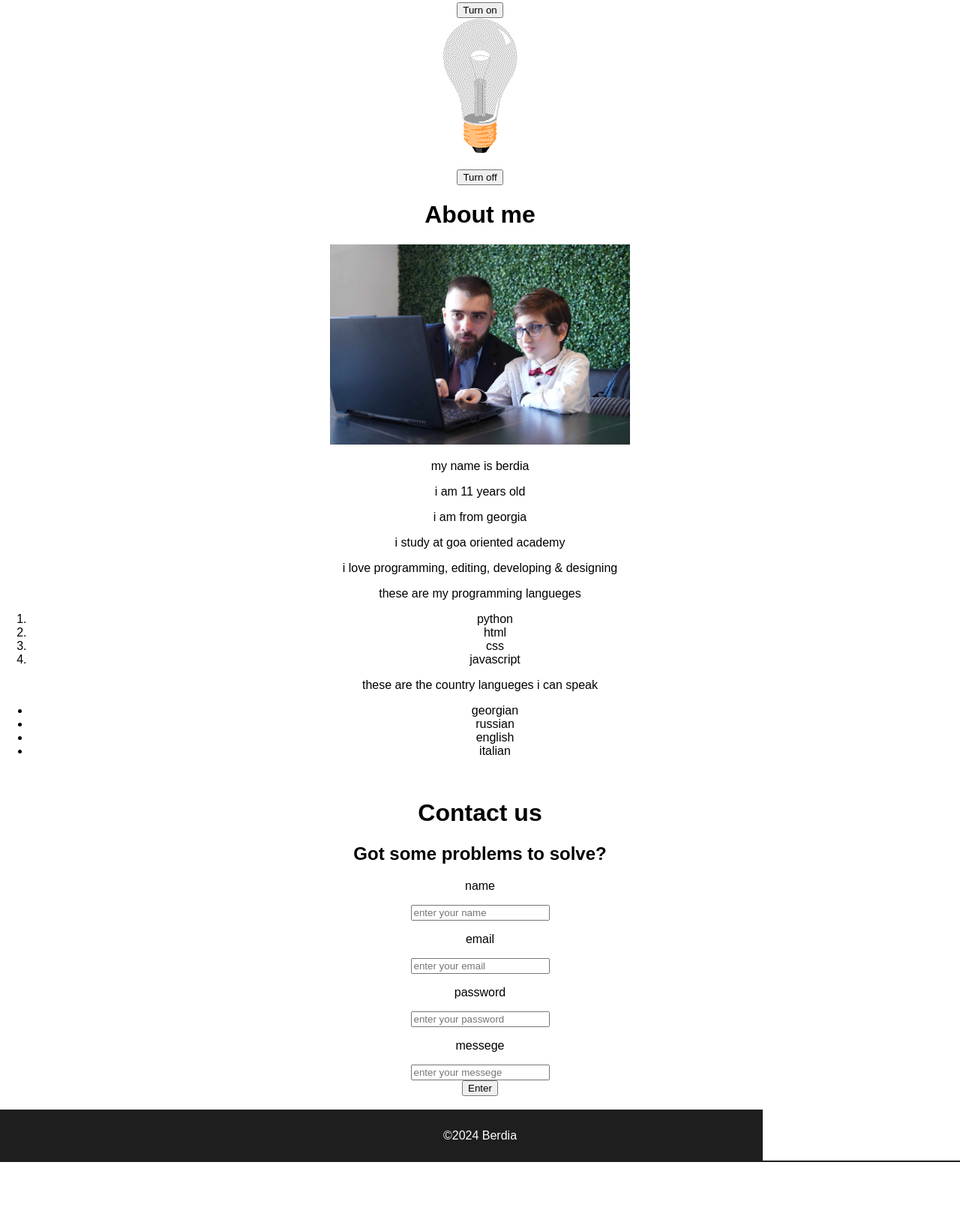
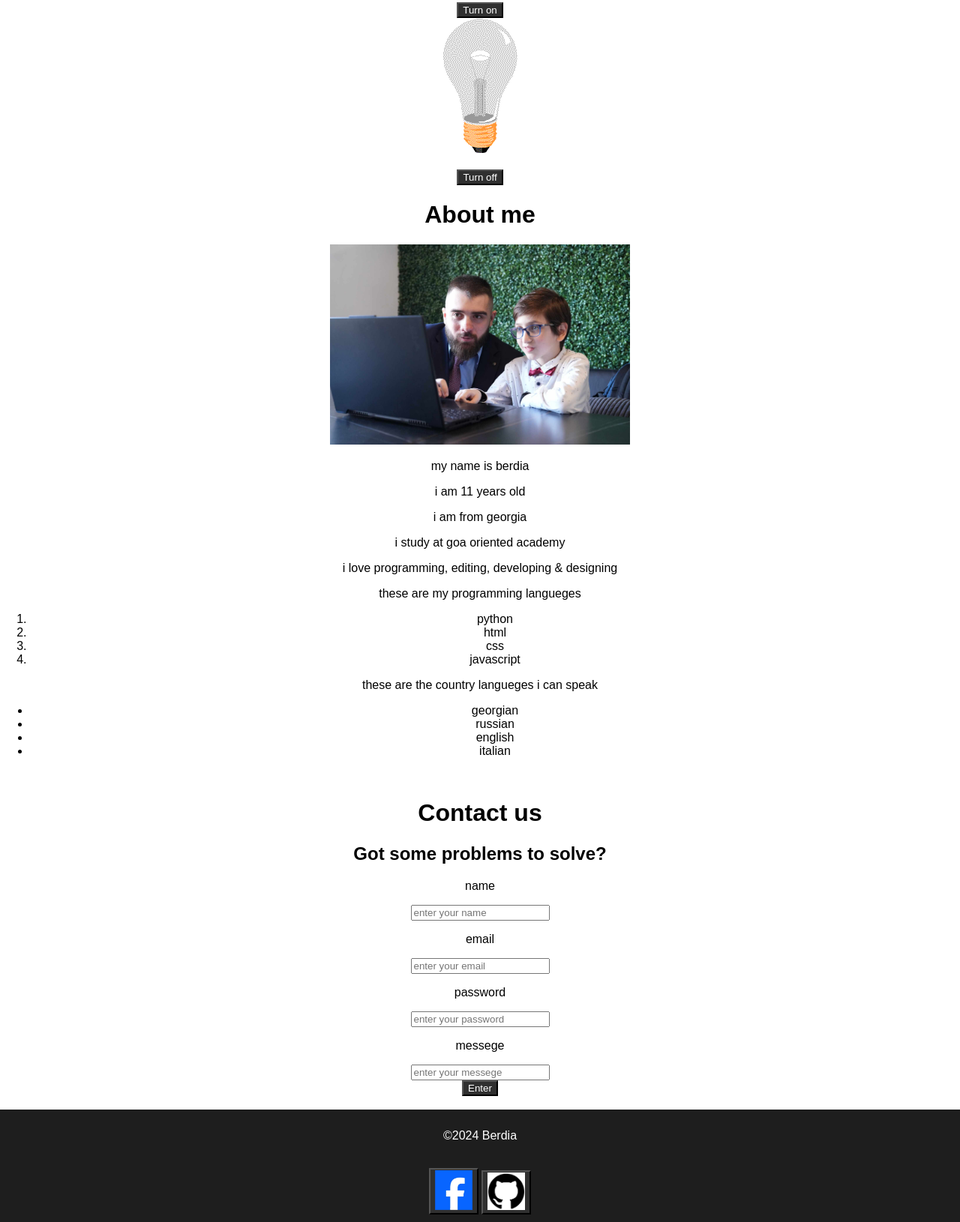
Before and after one commit to berdiabekauri14/portfoilo, a plain HTML site: page index.html in a window 1280 px wide. Shown: the part 485-2115 px from the top of the page at 75% size. Before the commit the page ends 2035 px from the top, so only its background shows below. Drawn offline with Linux system fonts and the light colour scheme.

Commit message:
new commit

```diff
--- a/index.html
+++ b/index.html
@@ -35,7 +35,7 @@
         <br>
         <center><img id="bulb" src="pic_bulboff.gif" alt="bulb"></center>
         <br>
-        <button type="button" onclick="documet.getElementById('bulb').src='pic_bulboff.gif'">Turn off</button>
+        <button type="button" onclick="document.getElementById('bulb').src='pic_bulboff.gif'">Turn off</button>
     </div>
     <div class="main" id="about">
         <main>
@@ -85,6 +85,9 @@
     <div class="footer" id="the end">
         <footer>
             <p id="p">©2024 Berdia</p>
+            <br>
+            <a href="https://www.facebook.com/berdia.bekauri.54"><button><img src="imgs/facebook.png" alt="my facebook" width="50"></button></a>
+            <a href="https://github.com/berdiabekauri14"><button><img src="imgs/github.png" alt="my github" width="50"></button></a>
         </footer>
     </div>
 </body>
--- a/style.css
+++ b/style.css
@@ -12,7 +12,7 @@ body{
 header{
     color: white;
     text-align: center;
-    }
+}
 .javascript{
     background-color: white;
     text-align: center;
@@ -38,3 +38,18 @@ footer{
 #bulb{
     width: 100px;
 }
+
+button {
+    background-color: #303030;
+    color: white;
+}
+
+button:hover {
+    background-color: white;
+    color: black;
+}
+
+button:active {
+    background-color: black;
+    color: white;
+}
```
Also changed, not shown: imgs/facebook.png (added), imgs/github.png (added).
